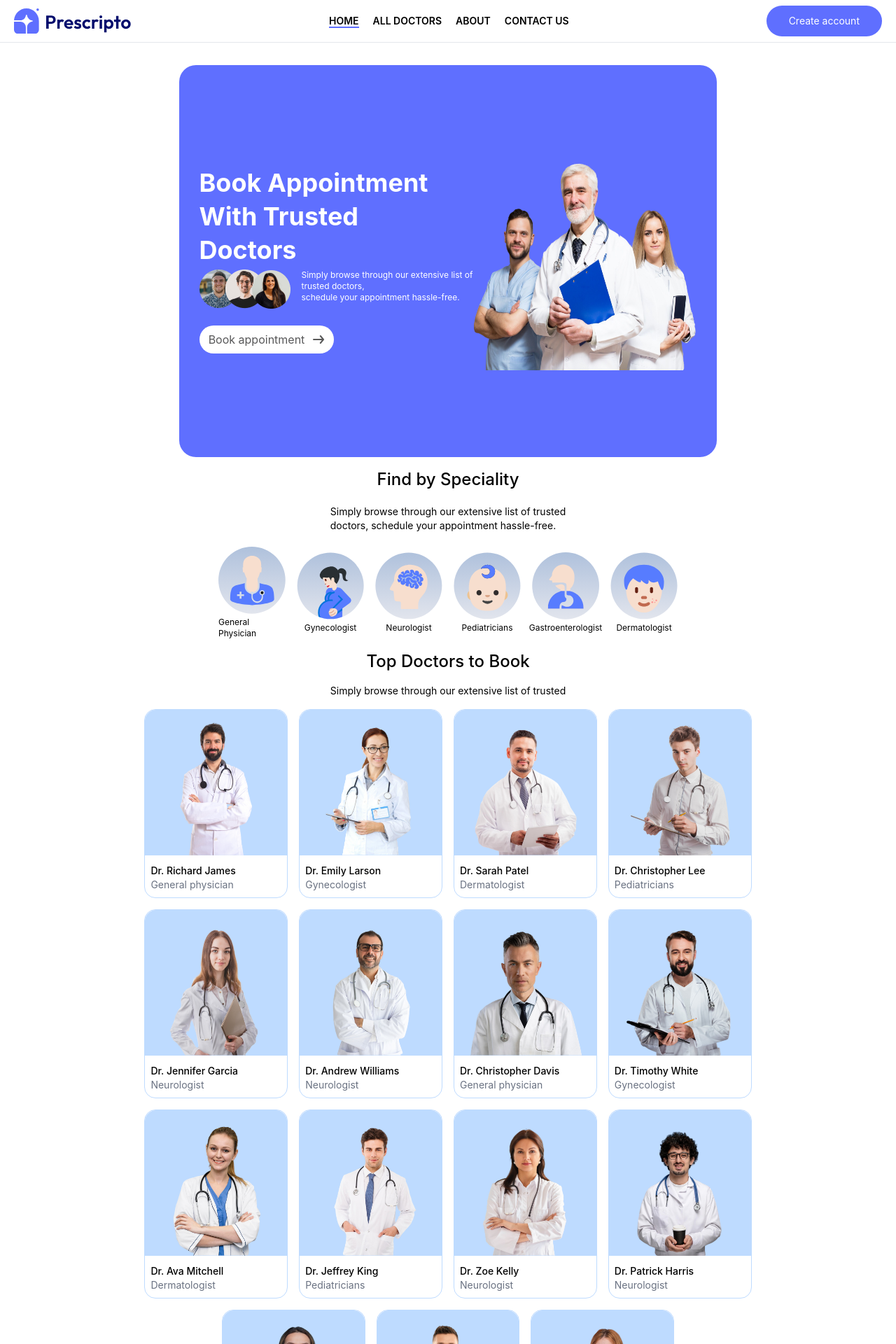
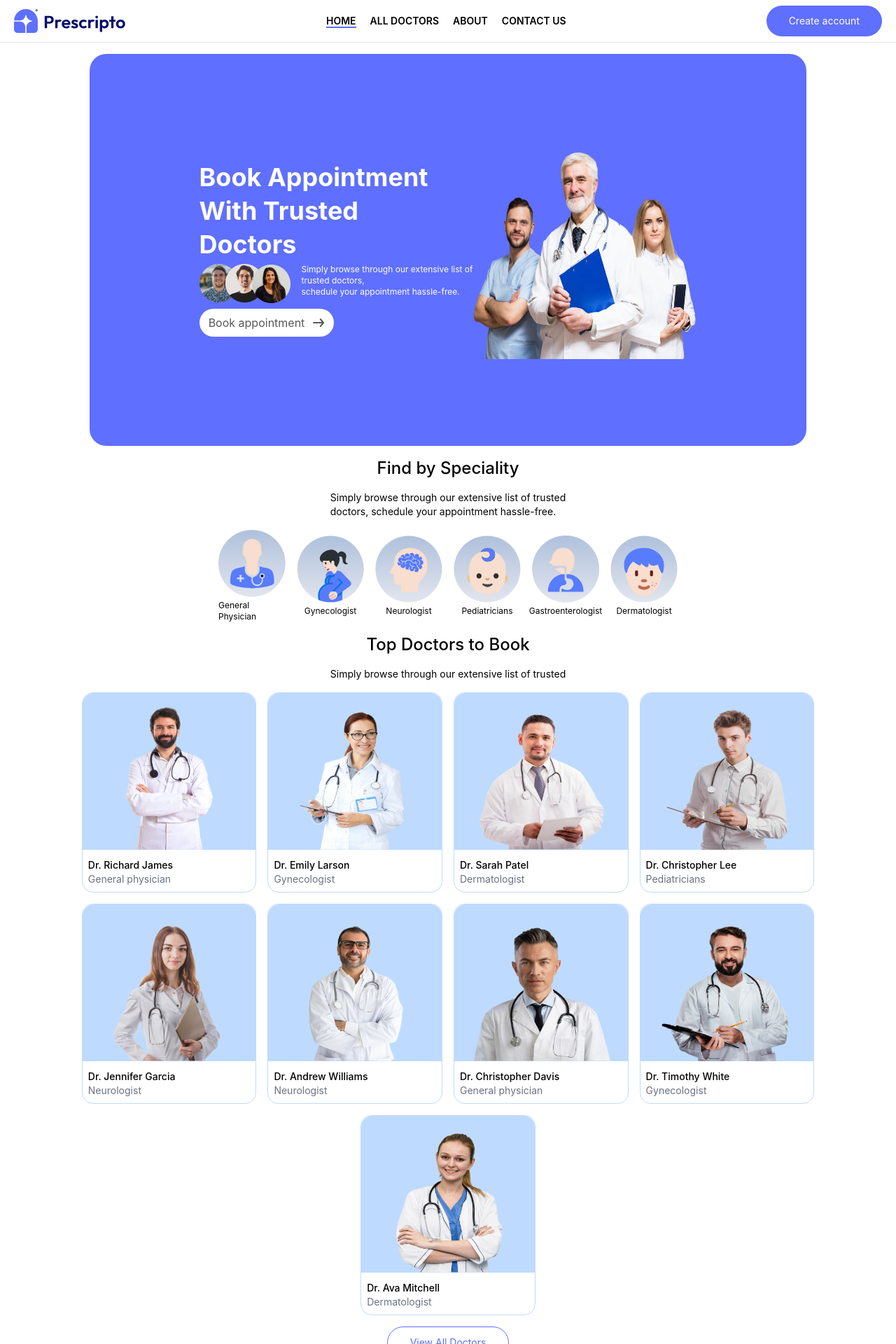
Before and after one commit to gayatriponnada/Hospital-Management-System, a React (Vite) app: page / in a window 1280 px wide. Shown: the top 1920 px of the page at 70% size. Built offline with nearby package versions, Linux system fonts and the light colour scheme.

Commit message:
outlet added and styling modified

```diff
--- a/src/App.jsx
+++ b/src/App.jsx
@@ -4,18 +4,19 @@ import Home from "./pages/Home";
 import "./index.css";
 import Signup from "./components/login/Signup";
 import Login from "./components/login/Login";
+import Layout from "./components/nav-bar/Layout";
+import Doctors from "./pages/Doctors";
 
 function App() {
   return (
     <>
-      <Navbar />
       <Routes>
-        <Route path="/signup" element={<Signup />} />
-        <Route path="/login" element={<Login />} />
-        <Route path="/" element={<Home />} />
-        {/* <Route path="/all-doctors" element={<AllDoctors />} />
-        <Route path="/about" element={<About />} />
-        <Route path="/contact" element={<Contact />} /> */}
+        <Route   element={<Layout />}>
+          <Route path="/" element={<Home />} />
+          <Route path="signup" element={<Signup />} />
+          <Route path="login" element={<Login />} />
+          <Route path="all-doctors" element={<Doctors />} />
+        </Route>
       </Routes>
     </>
   );
--- a/src/components/home/DoctorsList.jsx
+++ b/src/components/home/DoctorsList.jsx
@@ -1,23 +1,22 @@
-
 import { doctors } from "../../assets/assets";
 
-
 const DoctorsList = () => {
-
   return (
-    <div className="flex flex-col gap-4 items-center">
-      <div className="text-2xl  font-medium ">Top Doctors to Book</div>
-      <div className="text-sm font-normal">
-        Simply browse through our extensive list of trusted
+    <div className="flex flex-col gap-4 ">
+      <div className="flex flex-col justify-center items-center gap-4">
+        <div className="text-2xl  font-medium ">Top Doctors to Book</div>
+        <div className="text-sm font-normal">
+          Simply browse through our extensive list of trusted
+        </div>
       </div>
-      <div className=" flex flex-wrap items-center justify-center w-5xl gap-4   ">
-        {doctors.map((doctor, index) => (
+      <div className=" flex flex-wrap  items-center justify-center gap-4   ">
+        {doctors.slice(0, 9).map((doctor, index) => (
           <div
             key={index}
             className="flex flex-col gap-1  items-start w-1/5 border-blue-200  border rounded-2xl cursor-pointer transition-transform  ease-in-out hover:-translate-y-2"
           >
             <img
-              className="w-52 h-52 bg-blue-200 rounded-tr-2xl rounded-tl-2xl"
+              className="w-full h-56 bg-blue-200 rounded-tr-2xl rounded-tl-2xl"
               src={doctor?.image}
               alt={doctor?.name}
             />
@@ -28,11 +27,11 @@ const DoctorsList = () => {
           </div>
         ))}
       </div>
-      <div>
-				<button className="p-3 px-8 text-center text-sm rounded-3xl border border-border-primary text-primary cursor-pointer hover:bg-primary hover:text-white transition-colors ease-in-out">
+      <div className="flex justify-center items-center">
+        <button className="p-3 px-8 text-center text-sm rounded-3xl border border-border-primary text-primary cursor-pointer hover:bg-primary hover:text-white transition-colors ease-in-out">
           View All Doctors
         </button>
-			</div>
+      </div>
     </div>
   );
 };
--- a/src/components/home/Header.jsx
+++ b/src/components/home/Header.jsx
@@ -5,7 +5,7 @@ import arrow_icon from "../../assets/arrow_icon.svg";
 const Header = () => {
 	return (
     <div className='flex justify-center items-center'>
-      <div className="  flex items-center justify-center  w-[60vw]  h-[70vh]  bg-primary p-4 rounded-3xl">
+      <div className="  flex items-center justify-center w-[80vw] h-[70vh]  bg-primary p-4 rounded-3xl">
         <div className="flex flex-col gap-2 ">
           <div className=" text-4xl font-bold text-white">Book Appointment</div>
           <div className=" text-4xl font-bold text-white">With Trusted</div>
@@ -31,7 +31,7 @@ const Header = () => {
           <img className="w-80 h-78" src={assets.header_img} alt="header" />
         </div>
       </div>
-    </div>
+     </div>
   );
 }
 
--- a/src/components/home/Speciality.jsx
+++ b/src/components/home/Speciality.jsx
@@ -17,21 +17,30 @@ const categories = [
 
 const Speciality = () => {
 	return (
-    <div className='flex flex-col  items-center gap-5' >
-      <div className="text-2xl  font-medium ">Find by Speciality</div>
-      <div>
-        <div className='text-sm'>Simply browse through our extensive list of trusted</div>
-        <div className=' text-sm'> doctors, schedule your appointment hassle-free.</div>
+    <div className="flex flex-col gap-4 ">
+      <div className='flex flex-col gap-4 justify-center items-center'>
+        <div className="text-2xl  font-medium ">Find by Speciality</div>
+        <div>
+          <div className="text-sm">
+            Simply browse through our extensive list of trusted
+          </div>
+          <div className=" text-sm">
+            {" "}
+            doctors, schedule your appointment hassle-free.
+          </div>
+        </div>
       </div>
-			<div className='flex gap-4 '>
-				{categories.map((item,index)=>(
-					<div key={index} className=" w-24 flex flex-col gap-1 items-center justify-center transition-transform ease-in-out hover:scale-110 cursor-pointer">
-						<img  className="w-24 h-24" src={item.img} alt={item.label} />
-						<div className=' text-xs '>{item.label}</div>
-					</div>
-				))}
-			</div>
-
+      <div className="flex items-center justify-center gap-4 ">
+        {categories.map((item, index) => (
+          <div
+            key={index}
+            className=" w-24 flex flex-col gap-1 items-center justify-center transition-transform ease-in-out hover:scale-110 cursor-pointer"
+          >
+            <img className="w-24 h-24" src={item.img} alt={item.label} />
+            <div className=" text-xs ">{item.label}</div>
+          </div>
+        ))}
+      </div>
     </div>
   );
 }
--- a/src/components/login/Login.jsx
+++ b/src/components/login/Login.jsx
@@ -32,7 +32,7 @@ const Login = () => {
   };
 
   return (
-    <div className="flex items-center justify-center h-[89vh] ">
+    <div className="flex items-center justify-center h-[84vh] ">
       <div className="flex flex-col gap-5 w-[28vw]  h-[70vh] rounded-xl border border-(--border-primary) p-4 shadow-xl">
         <div className="text-2xl text-gray-600 font-medium">Login</div>
         <div className="text-sm text-gray-600">
--- a/src/components/login/Signup.jsx
+++ b/src/components/login/Signup.jsx
@@ -38,8 +38,8 @@ const Signup = () => {
     if (!validate()) return;
   };
   return (
-    <div className="flex items-center justify-center h-[89vh] ">
-      <div className="flex flex-col gap-5 w-[28vw]  h-[80vh] rounded-xl border border-(--border-primary) p-4 shadow-xl">
+    <div className="flex items-center justify-center h-[84vh]  ">
+      <div className="flex flex-col gap-5 w-[28vw]  h-[85vh] rounded-xl border border-(--border-primary) p-4 shadow-xl ">
         <div className="text-2xl text-gray-600 font-medium">Create Account</div>
         <div className="text-sm text-gray-600">
           Please sign up to book appointment
--- /dev/null
+++ b/src/components/nav-bar/Layout.jsx
@@ -0,0 +1,17 @@
+import React from "react";
+import Navbar from "./Navbar";
+import { Outlet } from "react-router-dom";
+
+const Layout = () => {
+  return (
+    <div>
+      <Navbar />
+      <main className="flex justify-center p-4 ">
+        <Outlet />
+      </main>
+      <footer>{/* Footer content */}</footer>
+    </div>
+  );
+};
+
+export default Layout;
--- a/src/components/nav-bar/Navbar.jsx
+++ b/src/components/nav-bar/Navbar.jsx
@@ -5,11 +5,15 @@ import Login from "../login/Signup";
 
 const Navbar = () => {
   const navigate = useNavigate();
+
   return (
-    <div className="flex  justify-between  items-center  p-2 px-5 border-b border-gray-200 top-0 sticky z-1 bg-white">
-      <img className="w-42" src={assets.logo} alt="Logo" />
-      <ul className="flex  justify-between items-center p-2 gap-5">
-        <li className="text-sm font-semibold ">
+    <div
+      className="flex justify-between items-center p-2 px-5
+                    border-b border-gray-200 sticky top-0  bg-white z-10"
+    >
+      <img className="w-40" src={assets.logo} alt="Logo" />
+
+      <ul className="flex items-center p-2 gap-5">
         <li className="text-sm font-semibold">
           <NavLink
             to="/"
@@ -20,11 +24,10 @@ const Navbar = () => {
             HOME
           </NavLink>
         </li>
-        </li>
 
-        <li className="text-sm font-semibold ">
+        <li className="text-sm font-semibold">
           <NavLink
-            to="/doctors"
+            to="/all-doctors"
             className={({ isActive }) =>
               isActive ? "border-b-2 border-primary" : ""
             }
@@ -32,6 +35,7 @@ const Navbar = () => {
             ALL DOCTORS
           </NavLink>
         </li>
+
         <li className="text-sm font-semibold">
           <NavLink
             to="/about"
@@ -42,6 +46,7 @@ const Navbar = () => {
             ABOUT
           </NavLink>
         </li>
+
         <li className="text-sm font-semibold">
           <NavLink
             to="/contact"
@@ -53,11 +58,13 @@ const Navbar = () => {
           </NavLink>
         </li>
       </ul>
-      <div onClick={() => navigate("/signup")}>
-        <button className="p-3 px-8 text-center text-sm rounded-3xl bg-primary text-white cursor-pointer">
+
+      <button
+        onClick={() => navigate("/signup")}
+        className="p-3 px-8 text-sm rounded-3xl bg-primary text-white cursor-pointer"
+      >
         Create account
       </button>
-      </div>
     </div>
   );
 };
--- a/src/index.css
+++ b/src/index.css
@@ -4,3 +4,14 @@
   --color-primary: #5f6fff;
   --color-primary-foreground: #ffffff;
 } */
+
+main {
+  width: 100%;
+  height: 100%;
+  max-width: 100vw;
+}
+
+*{
+  margin: 0;
+  box-sizing: border-box;
+}
--- /dev/null
+++ b/src/pages/Doctors.jsx
@@ -0,0 +1,7 @@
+import React from "react";
+
+const Doctors = () => {
+  return <div>Doctors</div>;
+};
+
+export default Doctors;
--- a/src/pages/Home.jsx
+++ b/src/pages/Home.jsx
@@ -7,7 +7,7 @@ import CustomHeader from "../utils/CustomHeader";
 
 const Home = () => {
   return (
-    <div className="flex flex-col gap-4 mx-24 my-8">
+    <div className="flex flex-col items-center justify-center gap-4 ">
       <Header />
       <Speciality />
       <DoctorsList />
--- a/src/utils/CustomHeader.jsx
+++ b/src/utils/CustomHeader.jsx
@@ -3,7 +3,7 @@ import { assets } from "../assets/assets";
 
 const CustomHeader = ({ line1, line2, line3, text }) => {
   return (
-    <div className="flex items-center justify-center">
+    <div className="flex ">
       <div className="flex  items-center justify-center  w-[60vw]  h-[70vh]  bg-primary p-4 rounded-3xl">
         <div className="flex flex-col gap-2 ">
           <div className=" text-4xl font-bold text-white">{line1}</div>
```
Lines whose indentation alone changed are shown as unchanged.
